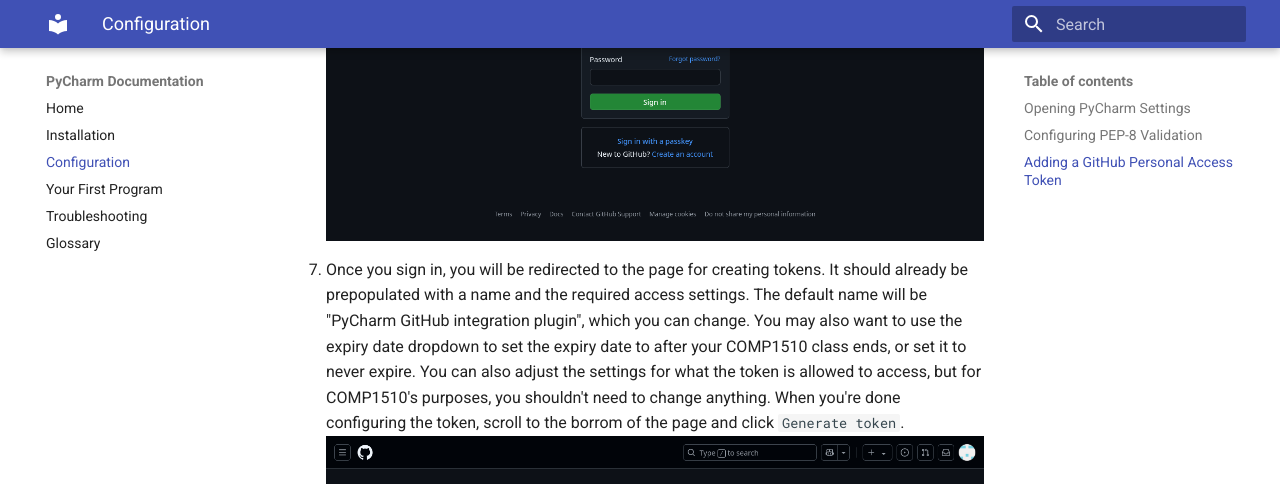
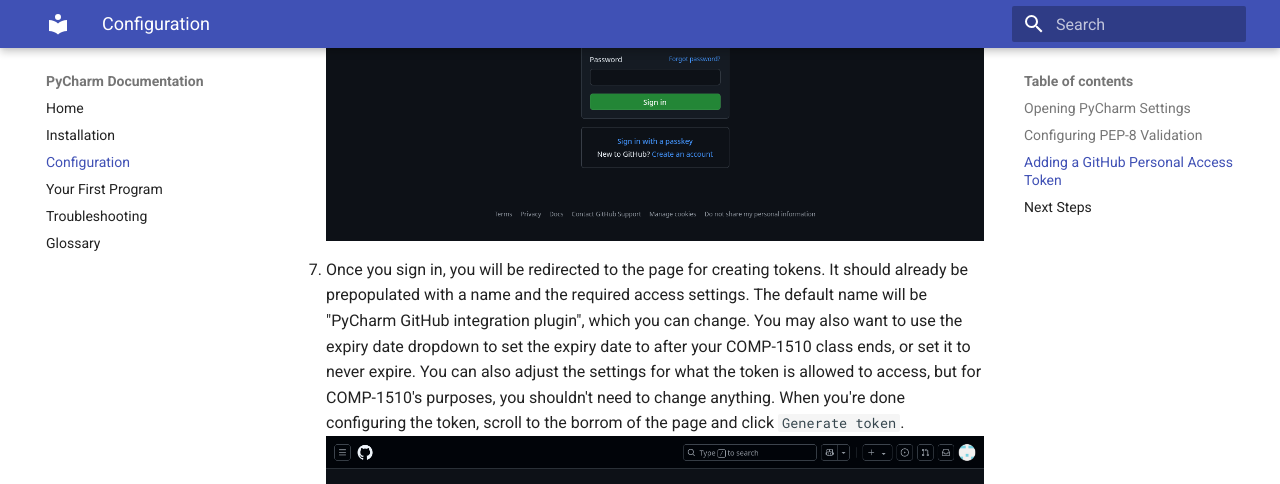
Before and after one commit to MicrowaveLinkAntenna/PyCharm-Documentation, an MkDocs documentation site: the page built from docs/configuration.md, in a window 1280 px wide and 900 px high, scrolled down 7666 px. Shown: the top 484 px of the window. Built offline with MkDocs 1.6.1 and Material for MkDocs 9.7.7, drawn with Linux system fonts in a browser that asks for light colours; some of the changed text lies outside the part shown.

Commit message:
Polish configuration instructions

```diff
--- a/docs/configuration.md
+++ b/docs/configuration.md
@@ -1,6 +1,9 @@
-# Configuring PyCharm for COMP1510
+# Configuring PyCharm for COMP-1510
 
-This document will cover correctly configuring the IDE for COMP1510. Namely, ensuring that PEP-8 formatting is checked, and adding a GitHub token to enable you to submit code for lab assignments. The steps here will be the same regardless of your operating system. COMP1510 requires PyCharm to be configured in a certain way in order to make the most use of it in lab assignments, and one of the easiest ways to avoid losing marks is to ensure that it is configured properly.
+This document will cover correctly configuring the IDE for COMP-1510. Namely, ensuring that PEP-8 formatting is checked,
+and adding a GitHub token to enable you to submit code for lab assignments. The steps here will be the same regardless of your operating system.
+COMP-1510 requires PyCharm to be configured in a certain way in order to make the most use of it in lab assignments,
+and one of the easiest ways to avoid losing marks is to ensure that it is configured properly.
 
 ## Opening PyCharm Settings
 
@@ -27,7 +30,7 @@
 
 ## Configuring PEP-8 Validation
 
-PEP-8 is a standard in Python that specifies how code should be formatted. COMP1510 strictly enforces PEP-8 formatting, and any deviation will result in lost marks. Therefore, it is important to ensure that the IDE is configured to check for PEP-8 and warn you when code does not conform to it.
+PEP-8 is a standard in Python that specifies how code should be formatted. COMP-1510 strictly enforces PEP-8 formatting, and any deviation will result in lost marks. Therefore, it is important to ensure that the IDE is configured to check for PEP-8 and warn you when code does not conform to it.
 
 1. In the settings panel, type `pep 8` into the search bar.
 
@@ -47,7 +50,7 @@
 
 ## Adding a GitHub Personal Access Token
 
-In COMP1510, you will have weekly graded assignments (called labs) where you submit your work by pushing to a specific GitHub repository. For this, you will need a GitHub account, and to create and add a Personal Access Token to PyCharm to allow it to push code as your account. It is a short text string of random characters that works similarly to am one-time password or the session cookie in a browser.
+In COMP-1510, you will have weekly graded assignments (called labs) where you submit your work by pushing to a specific GitHub repository. For this, you will need a GitHub account, and to create and add a Personal Access Token to PyCharm to allow it to push code as your account. It is a short text string of random characters that works similarly to am one-time password or the session cookie in a browser.
 
 1. In the settings panel, type `github` into the search bar.
 
@@ -66,7 +69,7 @@
 6. Your browser will open to a GitHub login page. Make sure you sign in with the GitHub account that you plan on using to submit coursework.
 ![](img/configuration/github-sign-in.png)
 
-7. Once you sign in, you will be redirected to the page for creating tokens. It should already be prepopulated with a name and the required access settings. The default name will be "PyCharm GitHub integration plugin", which you can change. You may also want to use the expiry date dropdown to set the expiry date to after your COMP1510 class ends, or set it to never expire. You can also adjust the settings for what the token is allowed to access, but for COMP1510's purposes, you shouldn't need to change anything. When you're done configuring the token, scroll to the borrom of the page and click `Generate token`.
+7. Once you sign in, you will be redirected to the page for creating tokens. It should already be prepopulated with a name and the required access settings. The default name will be "PyCharm GitHub integration plugin", which you can change. You may also want to use the expiry date dropdown to set the expiry date to after your COMP-1510 class ends, or set it to never expire. You can also adjust the settings for what the token is allowed to access, but for COMP-1510's purposes, you shouldn't need to change anything. When you're done configuring the token, scroll to the borrom of the page and click `Generate token`.
 ![](img/configuration/github-new-token-settings.png)
 
 8. Copy the new token into your clipboard by clicking the button beside it.
@@ -85,3 +88,9 @@
 
 12. If you need to delete or edit the token at a later date, for example, to change permissions or extend the expiry date, go to [this link](https://github.com/settings/tokens). Click on the name of the token (in blue) to go to the same page shown in step 7.
 ![](img/configuration/github-token-settings.png)
+
+## Next Steps
+Now that you have finished configuring PyCharm for use in COMP-1510, it is a good idea to get ahead of the class by gaining
+some basic experience coding in Python. Like most courses at BCIT, COMP-1510 'hits the ground running', so coming to your first
+class with even a little bit of knowledge can help tremendously. Proceed to [Your First Program](first_program.md) to begin your
+Python coding journey.
```
